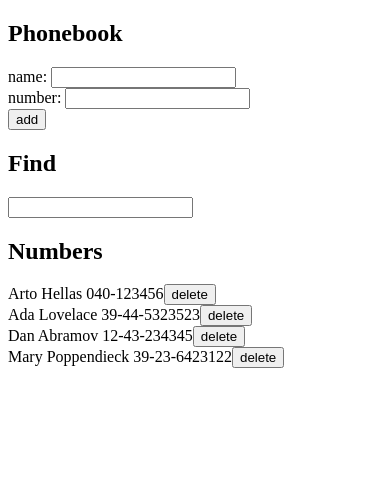
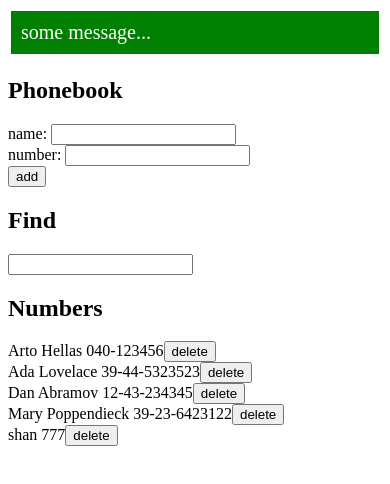
Before and after one commit to jesslourenco/fullstackopen, a React (Create React App) app in the folder part2/phonebook/: page / in a window 390 px wide. Shown: the top 484 px of the page. Built offline with nearby package versions, Linux system fonts and the light colour scheme; data requests are answered from the project's data file.

Commit message:
phonebook step 11

```diff
--- a/part2/phonebook/db.json
+++ b/part2/phonebook/db.json
@@ -19,6 +19,11 @@
       "name": "Mary Poppendieck",
       "number": "39-23-6423122",
       "id": 4
+    },
+    {
+      "name": "shan",
+      "number": "777",
+      "id": 5
     }
   ]
 }
--- a/part2/phonebook/src/App.js
+++ b/part2/phonebook/src/App.js
@@ -3,12 +3,14 @@ import PersonForm from './components/PersonForm'
 import People from './components/People'
 import Filter from './components/Filter'
 import phonebook from './services/phonebook'
+import Notification from './components/Notification'
 
 const App = () => {
   const [persons, setPersons] = useState([])
   const [newName, setNewName] = useState('')
   const [newNum, setNewNum] = useState('')
   const [filter, setFilter] = useState()
+  const [message, setMessage] = useState('some message...')
 
   useEffect(() => {
       phonebook
@@ -38,6 +40,7 @@ const App = () => {
           .update(person.id, updated)
           .then(response => {
             setPersons(persons.map(p => p.id !== person.id ? p : response))
+            setMessage(`${person.name} has been updated!`)
             setNewName('')
             setNewNum('')
           })
@@ -53,6 +56,7 @@ const App = () => {
         .create(person)
         .then(response => {
           setPersons(persons.concat(response))
+          setMessage(`${person.name} has been added to phonebook!`)
           setNewName('')
           setNewNum('')
         })
@@ -83,6 +87,7 @@ const App = () => {
 
   return (
     <div>
+      <Notification message={message}/>
       <h2>Phonebook</h2>
       <PersonForm addPerson={addPerson}
         newName={newName}
--- /dev/null
+++ b/part2/phonebook/src/components/Notification.js
@@ -0,0 +1,22 @@
+const Notification = ({ message }) => {
+
+    if (message === null) return null
+
+    const divStyle = {
+            color: 'white',
+            background: 'green',
+            borderStyle: 'solid',
+            borderRaduys: 5,
+            padding: 10,
+            marginBottom: 10,
+            fontSize: 20
+        }
+
+    return (
+        <div style={divStyle}>
+            {message}
+        </div>
+    )
+}
+
+export default Notification
```
